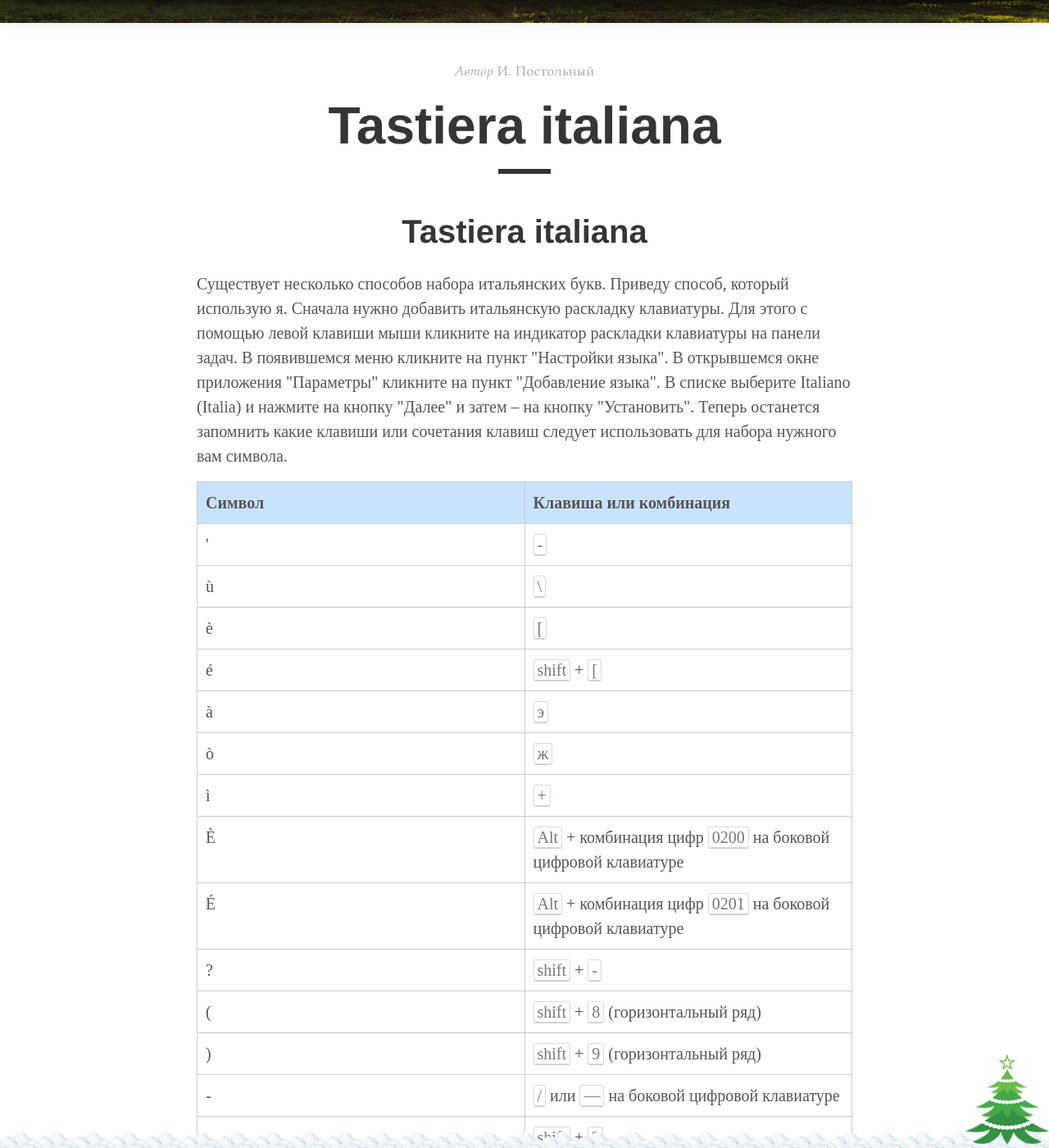
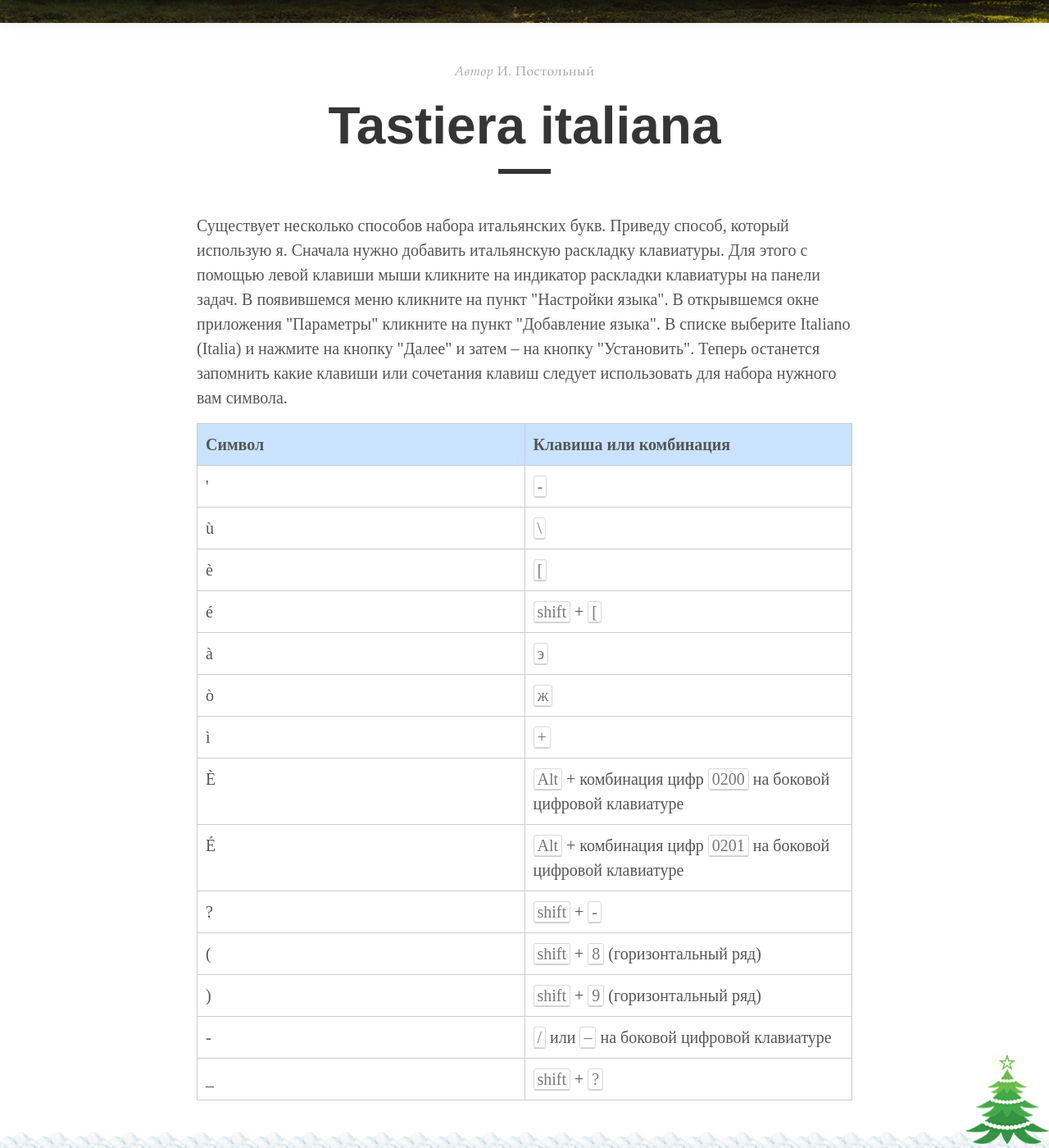
Before and after one commit to postolny/postolny.github.io, a Jekyll site: the page built from _pages/tastiera-italiana.md, in a window 1280 px wide and 1400 px high, scrolled down 370 px. Shown: the whole window at 82% size. Built offline with Jekyll 4.4.1, drawn with Linux system fonts in a browser that asks for light colours.

Commit message:
Add files via upload

```diff
--- a/_pages/tastiera-italiana.md
+++ b/_pages/tastiera-italiana.md
@@ -4,9 +4,6 @@ title: "Tastiera italiana"
 author: "И. Постольный"
 permalink: /tastiera-italiana/
 ---
-
-# {{ page.title }}
-{: .center}
 
 Существует несколько способов набора итальянских букв. Приведу способ, который использую я. Сначала нужно добавить итальянскую раскладку клавиатуры. Для этого с помощью левой клавиши мыши кликните на индикатор раскладки клавиатуры на панели задач. В появившемся меню кликните на пункт "Настройки языка". В открывшемся окне приложения "Параметры" кликните на пункт "Добавление языка". В списке выберите Italiano (Italia) и нажмите на кнопку "Далее" и затем – на кнопку "Установить". Теперь останется запомнить какие клавиши или сочетания клавиш следует использовать для набора нужного вам символа.
 
@@ -24,5 +21,5 @@ permalink: /tastiera-italiana/
 |?|<kbd>shift</kbd> + <kbd>-</kbd>|
 |(|<kbd>shift</kbd> + <kbd>8</kbd> (горизонтальный ряд)|
 |)|<kbd>shift</kbd> + <kbd>9</kbd> (горизонтальный ряд)|
-|-|<kbd>/</kbd> или <kbd>—</kbd> на боковой цифровой клавиатуре|
+|-|<kbd>/</kbd> или <kbd>–</kbd> на боковой цифровой клавиатуре|
 |_|<kbd>shift</kbd> + <kbd>?</kbd>|
```
